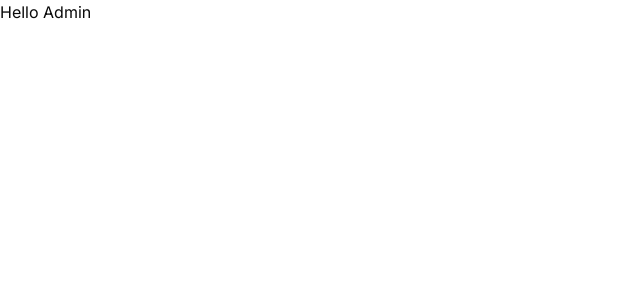
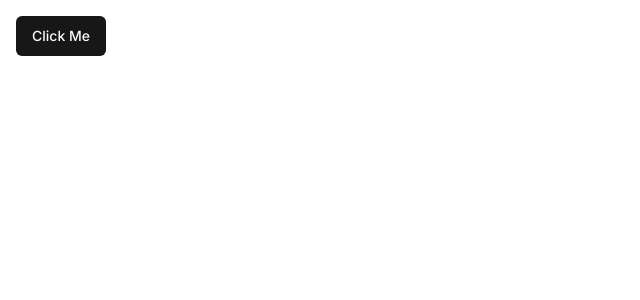
Before and after one commit to RobsonTrasel/mundometa-admin, a Next.js app: page / in a window 1280 px wide. Shown: the top 300 px of the page, without its empty margins (0-640 px from the left). Built offline with nearby package versions, Linux system fonts and the light colour scheme.

Commit message:
chore(button): add a button for page.tsx

```diff
--- a/app/(root)/page.tsx
+++ b/app/(root)/page.tsx
@@ -1,5 +1,11 @@
+import { Button } from "@/components/ui/button";
+
 export default function Home() {
     return (
-      <p>Hello Admin</p>
+        <div className="p-4">
+            <Button>
+                Click Me
+            </Button>
+        </div>
     )
-  }
+}
```
